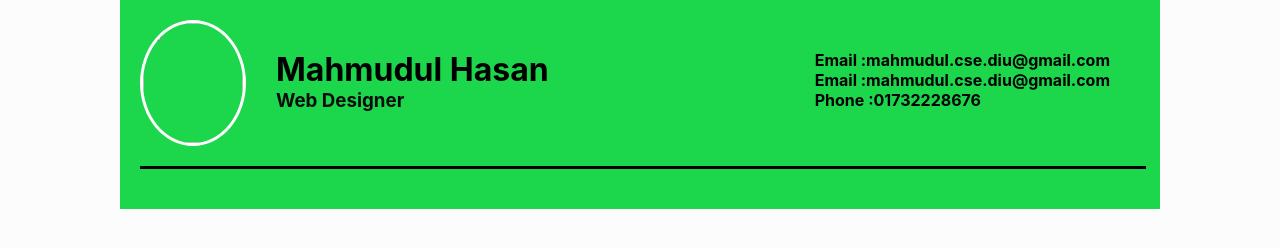
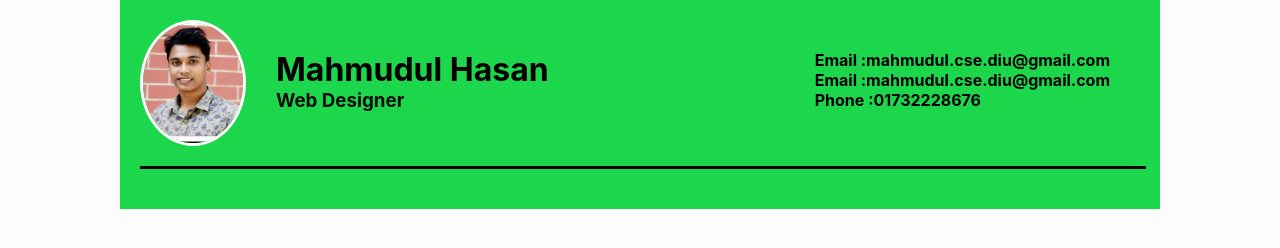
Before and after one commit to Mahmudul1920/My_Css_Project, a plain HTML site: page index.html in a window 1280 px wide. Drawn offline with Linux system fonts and the light colour scheme.

Commit message:
Update index.html

```diff
--- a/index.html
+++ b/index.html
@@ -14,7 +14,7 @@
     <div class="container">
     <header>
 
-          <img class="profile-image" src="images/hridoy.jpg">
+          <img class="profile-image" src="hridoy.jpg">
           <div class="header-bio">
             <h1> Mahmudul Hasan</h1>
             <h3>Web Designer</h3>
```
